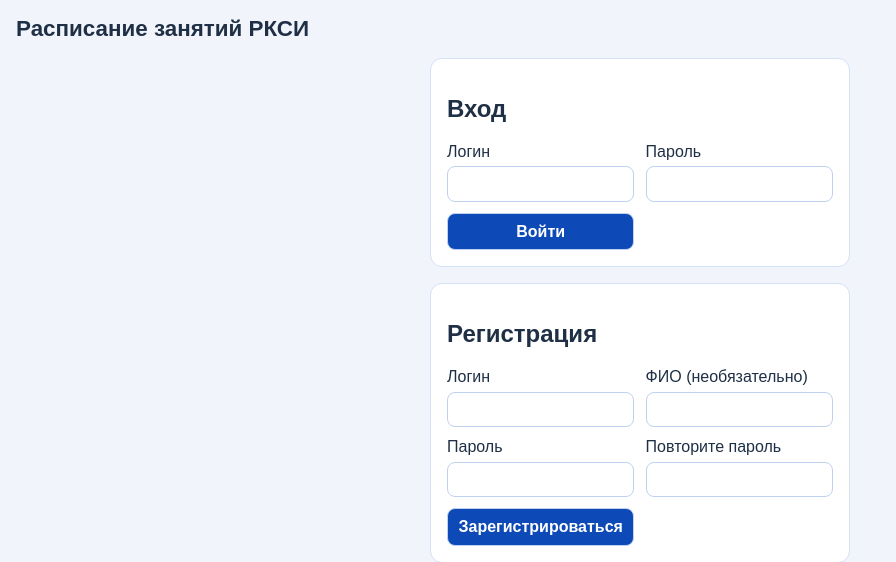
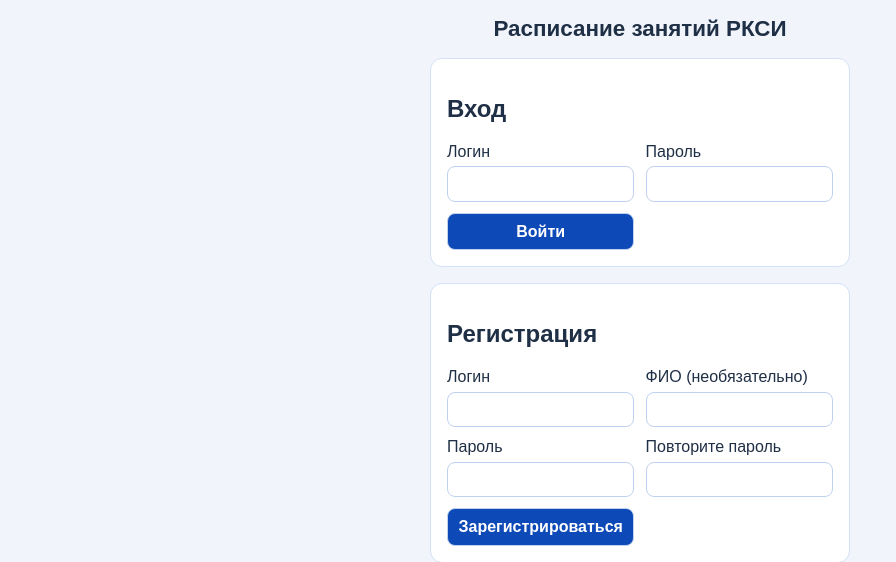
Before and after one commit to rusas161rus/RKSI, a Flask app: page /login in a window 1280 px wide. Shown: the top 562 px of the page, without its empty margins (0-896 px from the left). Run offline with Flask 3, Linux system fonts and the light colour scheme; parts of the project's set-up code (start-up, migrations or seed data) failed here and were passed over; some libraries are stand-ins or nearby versions.

Commit message:
Center login page header

```diff
--- a/templates/login.html
+++ b/templates/login.html
@@ -1,5 +1,15 @@
 {% extends "base.html" %}
 {% block content %}
+<style>
+  .site-header {
+    justify-content: center;
+  }
+
+  .site-header h1 {
+    width: 100%;
+    text-align: center;
+  }
+</style>
 <div class="auth-shell" style="display:flex; flex-direction:column; align-items:center; width:100%; max-width:860px; margin:0 auto;">
   <section class="card narrow" style="width:min(100%, 420px);">
     <h2>Вход</h2>
```
